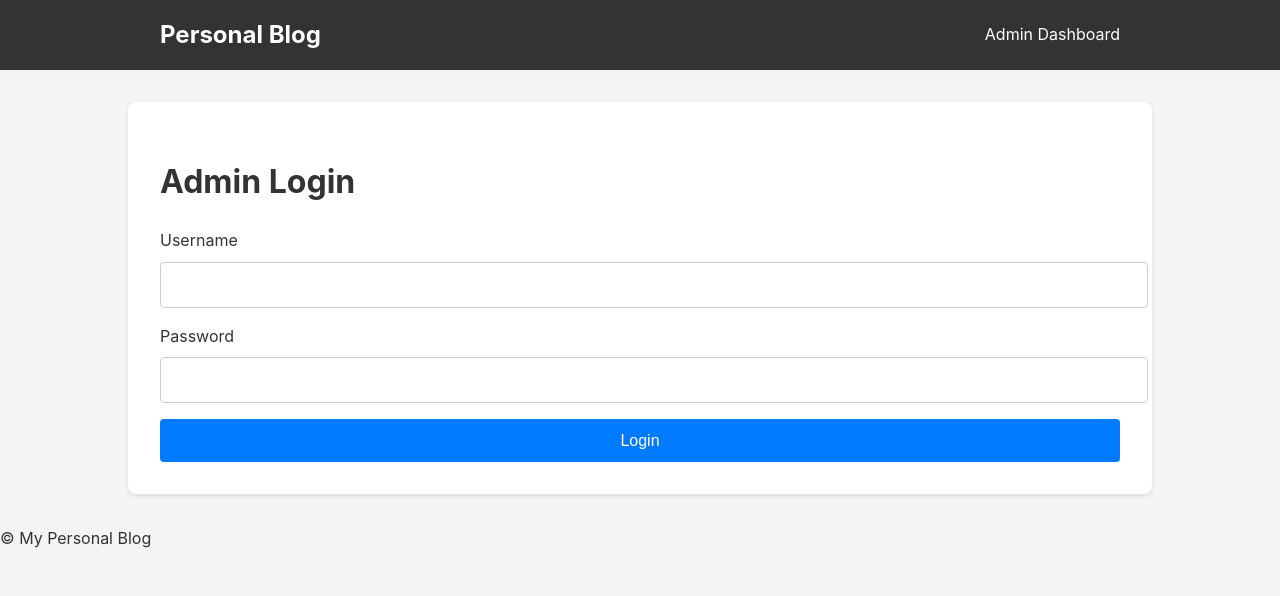
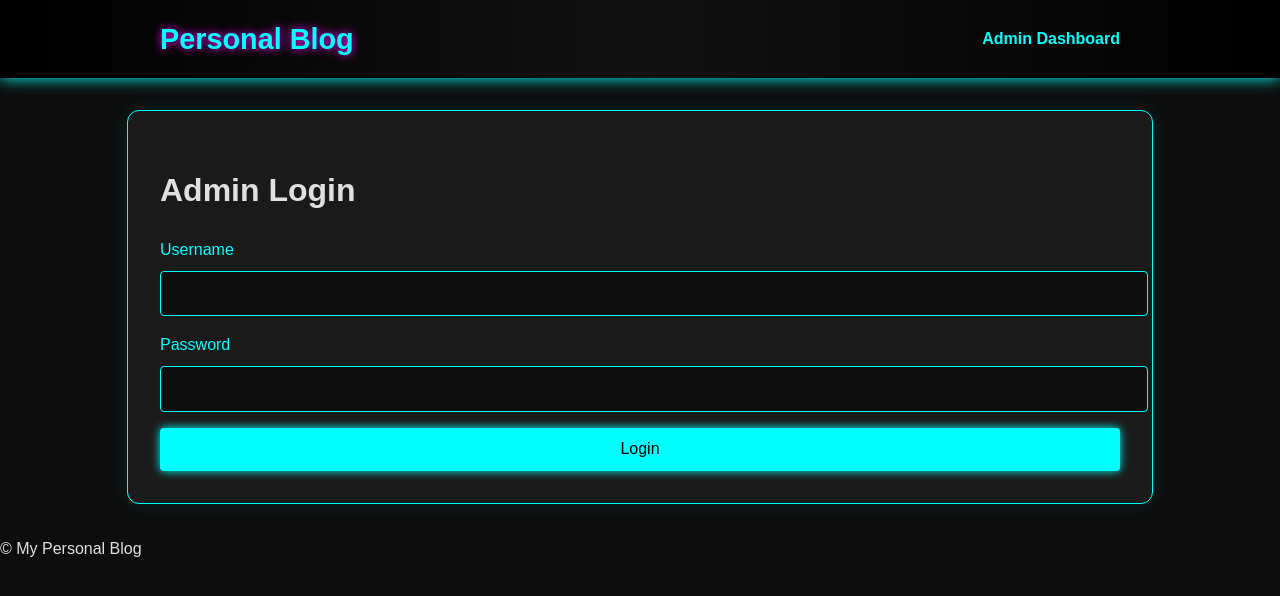
Before and after one commit to Ielfran/Personal-blog-API-Minimal-web, a Node server app: page /admin/login in a window 1280 px wide. Shown: the top 596 px of the page. Run offline with Node 20, Linux system fonts and the light colour scheme.

Commit message:
Turned into a neon style

```diff
--- a/public/css/style.css
+++ b/public/css/style.css
@@ -1,37 +1,39 @@
-
-/* General Styles */
+/* General */
 body {
-    font-family: -apple-system, BlinkMacSystemFont, "Segoe UI", Roboto, "Helvetica Neue", Arial, sans-serif;
+    font-family: 'Orbitron', sans-serif;
     margin: 0;
     line-height: 1.6;
-    background: #f4f4f4;
-    color: #333;
+    background: #0d0d0d;
+    color: #e0e0e0;
 }
 
 .container {
     max-width: 960px;
     margin: 2rem auto;
-    padding: 0 1.5rem;
-    background: #fff;
-    border-radius: 8px;
-    box-shadow: 0 2px 5px rgba(0, 0, 0, 0.1);
     padding: 2rem;
+    background: #1a1a1a;
+    border-radius: 12px;
+    box-shadow: 0 0 20px rgba(0, 255, 255, 0.1);
+    border: 1px solid #00ffff;
 }
 
+/* Links */
 a {
-    color: #007bff;
+    color: #00ffff;
     text-decoration: none;
+    transition: all 0.3s ease;
 }
-
 a:hover {
+    text-shadow: 0 0 5px #00ffff;
     text-decoration: underline;
 }
 
 /* Header */
 .main-header {
-    background: #333;
-    color: #fff;
+    background: linear-gradient(90deg, #000, #111 50%, #000);
+    color: #00ffff;
     padding: 1rem 0;
+    box-shadow: 0 0 15px #00ffff;
 }
 
 .main-nav {
@@ -44,12 +46,15 @@ a:hover {
 }
 
 .main-nav a {
-    color: #fff;
+    color: #0ff;
+    font-weight: bold;
 }
 
 .logo {
-    font-size: 1.5rem;
+    font-size: 1.8rem;
     font-weight: bold;
+    color: #ff00ff;
+    text-shadow: 0 0 10px #ff00ff;
 }
 
 /* Article List */
@@ -96,6 +105,7 @@ a:hover {
 .form-control label {
     display: block;
     margin-bottom: 0.5rem;
+    color: #0ff;
 }
 .form-control input[type="text"],
 .form-control input[type="password"],
@@ -104,32 +114,41 @@ a:hover {
     width: 100%;
     padding: 0.8rem;
     font-size: 1rem;
-    border: 1px solid #ccc;
+    background: #0f0f0f;
+    color: #0ff;
+    border: 1px solid #00ffff;
     border-radius: 4px;
 }
 .form-control textarea {
     resize: vertical;
 }
+
+/* Buttons */
 .btn {
     display: inline-block;
     padding: 0.8rem 1.5rem;
-    background: #007bff;
-    color: #fff;
+    background: #00ffff;
+    color: #000;
     border: none;
     border-radius: 4px;
     cursor: pointer;
     font-size: 1rem;
     text-align: center;
+    box-shadow: 0 0 10px #0ff;
+    transition: background 0.3s ease, box-shadow 0.3s ease;
 }
 .btn:hover {
-    background: #0056b3;
+    background: #0ff;
+    box-shadow: 0 0 20px #0ff;
     text-decoration: none;
 }
 .btn-danger {
-    background: #dc3545;
+    background: #ff003c;
+    box-shadow: 0 0 10px #ff003c;
 }
 .btn-danger:hover {
-    background: #c82333;
+    background: #ff1a52;
+    box-shadow: 0 0 20px #ff1a52;
 }
 
 /* Admin Dashboard */
```
Also changed, not shown: other parts of public/css/style.css (+20 -11 lines).
